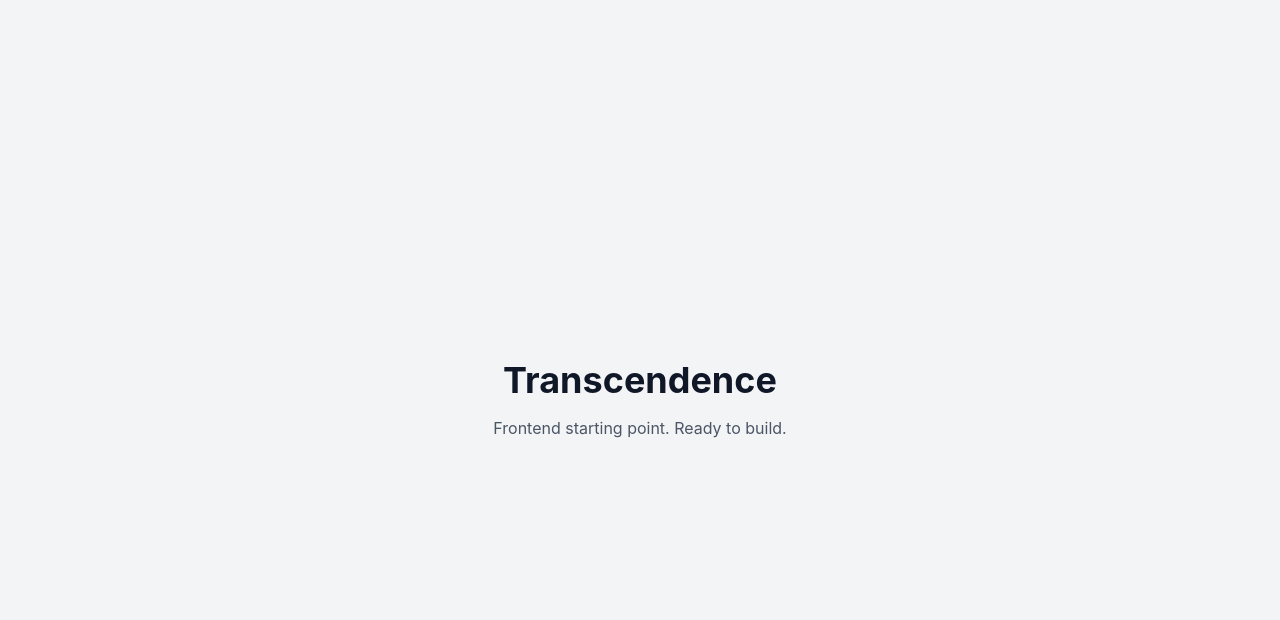
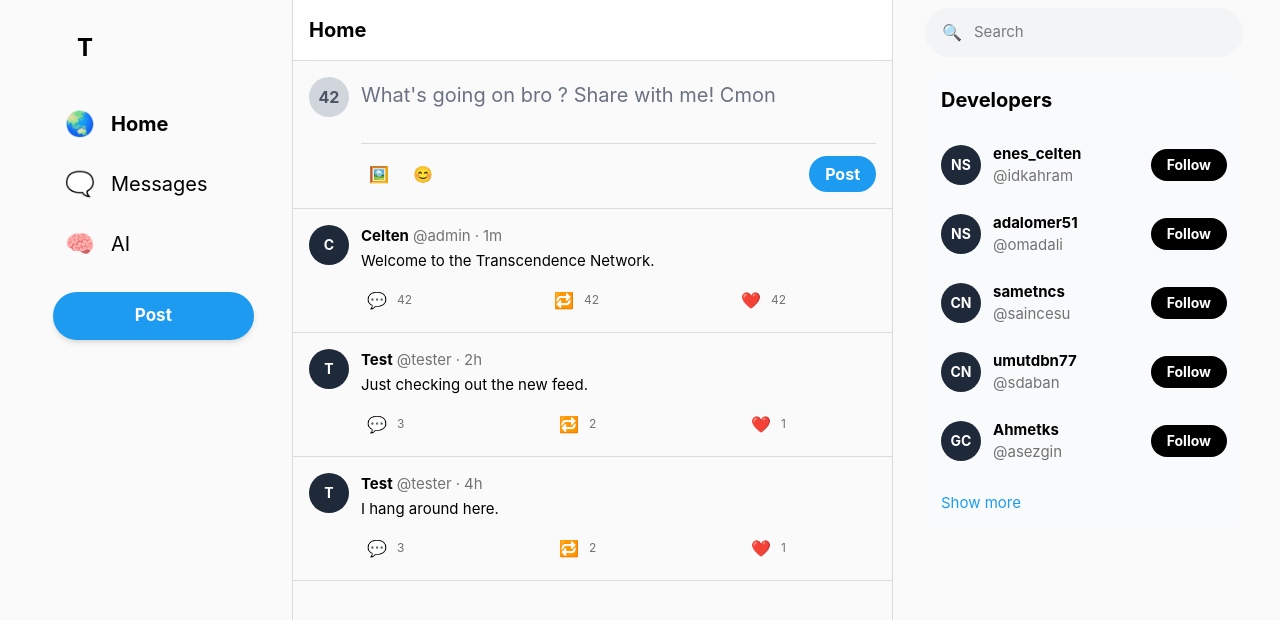
Before and after one commit to sudaban/ft_transcendence, a SvelteKit app in the folder Frontend/: page / in a window 1280 px wide. Shown: the top 620 px of the page. Built offline with nearby package versions, Linux system fonts and the light colour scheme.

Commit message:
I made a simple home page

```diff
--- a/Frontend/src/routes/+page.svelte
+++ b/Frontend/src/routes/+page.svelte
@@ -1,10 +1,171 @@
 <script lang="ts">
-  // Welcome to Transcendence Frontend
+  import Sidebar from '$lib/components/Sidebar.svelte';
+  import MobileNav from '$lib/components/MobileNav.svelte';
+
+  // --- MOCK DATA ---
+  let suggestions = $state([
+    { id: 1, username: 'enes_celten', handle: '@idkahram', avatar: 'NS' },
+    { id: 1, username: 'adalomer51', handle: '@omadali', avatar: 'NS' },
+    { id: 2, username: 'sametncs', handle: '@saincesu', avatar: 'CN' },
+    { id: 2, username: 'umutdbn77', handle: '@sdaban', avatar: 'CN' },
+    { id: 3, username: 'Ahmetks', handle: '@asezgin', avatar: 'GC' }
+  ]);
+
+  let feedPosts = $state([
+    {
+      id: 101,
+      author: 'Celten',
+      handle: '@admin',
+      content: 'Welcome to the Transcendence Network.',
+      time: '1m',
+      likes: 42,
+      retweets: 42,
+      replies: 42
+    },
+    {
+      id: 102,
+      author: 'Test',
+      handle: '@tester',
+      content: 'Just checking out the new feed.',
+      time: '2h',
+      likes: 1,
+      retweets: 2,
+      replies: 3
+    },
+    {
+      id: 102,
+      author: 'Test',
+      handle: '@tester',
+      content: 'I hang around here.',
+      time: '4h',
+      likes: 1,
+      retweets: 2,
+      replies: 3
+    }
+  ]);
 </script>
 
-<div class="min-h-screen flex items-center justify-center bg-gray-100">
-  <div class="text-center">
-    <h1 class="text-4xl font-bold text-gray-900 mb-4">Transcendence</h1>
-    <p class="text-gray-600">Frontend starting point. Ready to build.</p>
-  </div>
+<div class="min-h-screen bg-social-bg text-social-primary flex justify-center">
+
+  <!-- 1. LEFT SIDEBAR -->
+  <Sidebar />
+
+  <!-- 2. CENTER FEED -->
+  <main class="w-full max-w-[600px] border-r border-social-border min-h-screen pb-20 md:pb-0">
+
+    <!-- Header -->
+    <div class="sticky top-0 bg-[rgba(255,255,255,0.85)] backdrop-blur-md z-10 border-b border-social-border">
+      <h2 class="font-bold text-xl p-4 cursor-pointer">Home</h2>
+    </div>
+
+    <!-- Create Post Area -->
+    <div class="p-4 border-b border-social-border flex gap-3">
+      <div class="w-10 h-10 rounded-full bg-gray-300 flex-shrink-0 flex items-center justify-center font-bold text-gray-600">
+        42
+      </div>
+      <div class="flex-1 flex flex-col pt-1">
+        <textarea
+          placeholder="What's going on bro ? Share with me! Cmon"
+          class="w-full bg-transparent outline-none text-xl resize-none placeholder-gray-500 overflow-hidden min-h-[50px]"
+          rows="1"
+        ></textarea>
+
+        <div class="border-t border-social-border mt-3 pt-3 flex justify-between items-center">
+          <div class="flex gap-2 text-[#1d9bf0]">
+            <button class="w-9 h-9 rounded-full hover:bg-[#1d9bf0]/10 flex items-center justify-center transition-colors">🖼️</button>
+            <button class="w-9 h-9 rounded-full hover:bg-[#1d9bf0]/10 flex items-center justify-center transition-colors">😊</button>
+          </div>
+          <button class="bg-[#1d9bf0] hover:bg-[#1a8cd8] text-white font-bold px-4 py-1.5 rounded-full disabled:opacity-50 transition-colors">
+            Post
+          </button>
+        </div>
+      </div>
+    </div>
+
+    <!-- Feed Posts -->
+    <div class="w-full flex flex-col">
+      {#each feedPosts as post}
+        <article class="p-4 border-b border-social-border flex gap-3 hover:bg-gray-50 transition-colors cursor-pointer">
+          <!-- Left Avatar -->
+          <div class="shrink-0">
+            <div class="w-10 h-10 rounded-full bg-gray-800 flex items-center justify-center text-white font-bold text-sm">
+              {post.author.charAt(0)}
+            </div>
+          </div>
+
+          <!-- Right Content -->
+          <div class="flex-1 flex flex-col">
+            <!-- Header -->
+            <div class="flex items-center gap-1 mb-0.5">
+              <span class="font-bold text-[15px] hover:underline truncate">{post.author}</span>
+              <span class="text-social-secondary text-[15px] truncate">{post.handle}</span>
+              <span class="text-social-secondary text-[15px]">·</span>
+              <span class="text-social-secondary text-[15px] hover:underline">{post.time}</span>
+            </div>
+
+            <!-- Body -->
+            <div class="text-[15px] leading-normal text-social-primary mb-3 whitespace-pre-wrap">
+              {post.content}
+            </div>
+
+            <!-- Actions -->
+            <div class="flex items-center justify-between text-social-secondary max-w-[425px]">
+              <button class="flex items-center gap-2 hover:text-[#1d9bf0] transition-colors group">
+                <span class="w-8 h-8 rounded-full group-hover:bg-[#1d9bf0]/10 flex items-center justify-center">💬</span>
+                <span class="text-xs -ml-1">{post.replies}</span>
+              </button>
+              <button class="flex items-center gap-2 hover:text-[#00ba7c] transition-colors group">
+                <span class="w-8 h-8 rounded-full group-hover:bg-[#00ba7c]/10 flex items-center justify-center">🔁</span>
+                <span class="text-xs -ml-1">{post.retweets}</span>
+              </button>
+              <button class="flex items-center gap-2 hover:text-[#f91880] transition-colors group">
+                <span class="w-8 h-8 rounded-full group-hover:bg-[#f91880]/10 flex items-center justify-center">❤️</span>
+                <span class="text-xs -ml-1">{post.likes}</span>
+              </button>
+            </div>
+          </div>
+        </article>
+      {/each}
+    </div>
+
+  </main>
+
+  <!-- 3. RIGHT SIDEBAR -->
+  <aside class="hidden lg:flex flex-col w-[350px] pl-8 pt-1 h-screen sticky top-0">
+
+    <!-- Search -->
+    <div class="bg-gray-100 rounded-full flex items-center mt-1 mb-4 group focus-within:bg-white focus-within:ring-1 focus-within:ring-[#1d9bf0] focus-within:border-[#1d9bf0] border border-transparent transition-all">
+      <span class="pl-4 pr-3 text-gray-500 group-focus-within:text-[#1d9bf0]">🔍</span>
+      <input type="text" placeholder="Search" class="bg-transparent border-none outline-none py-3 w-full rounded-r-full text-[15px]">
+    </div>
+
+    <!-- Suggested -->
+    <div class="bg-gray-50 rounded-2xl flex flex-col pt-3">
+      <h2 class="font-bold text-[20px] px-4 mb-4">Developers</h2>
+
+      {#each suggestions as user}
+        <div class="flex items-center justify-between hover:bg-gray-100 px-4 py-3 cursor-pointer transition-colors">
+          <div class="flex items-center gap-3">
+            <div class="w-10 h-10 rounded-full bg-gray-800 flex items-center justify-center text-white font-bold text-sm">
+              {user.avatar}
+            </div>
+            <div class="flex flex-col">
+              <span class="font-bold text-[15px] hover:underline">{user.username}</span>
+              <span class="text-social-secondary text-[15px]">{user.handle}</span>
+            </div>
+          </div>
+          <button class="bg-black text-white font-bold text-sm px-4 py-1.5 rounded-full hover:bg-gray-800 transition-colors">
+            Follow
+          </button>
+        </div>
+      {/each}
+
+      <button class="p-4 text-[#1d9bf0] hover:bg-gray-100 rounded-b-2xl text-left text-[15px] transition-colors">
+        Show more
+      </button>
+    </div>
+  </aside>
+
+  <MobileNav />
+
 </div>
```
